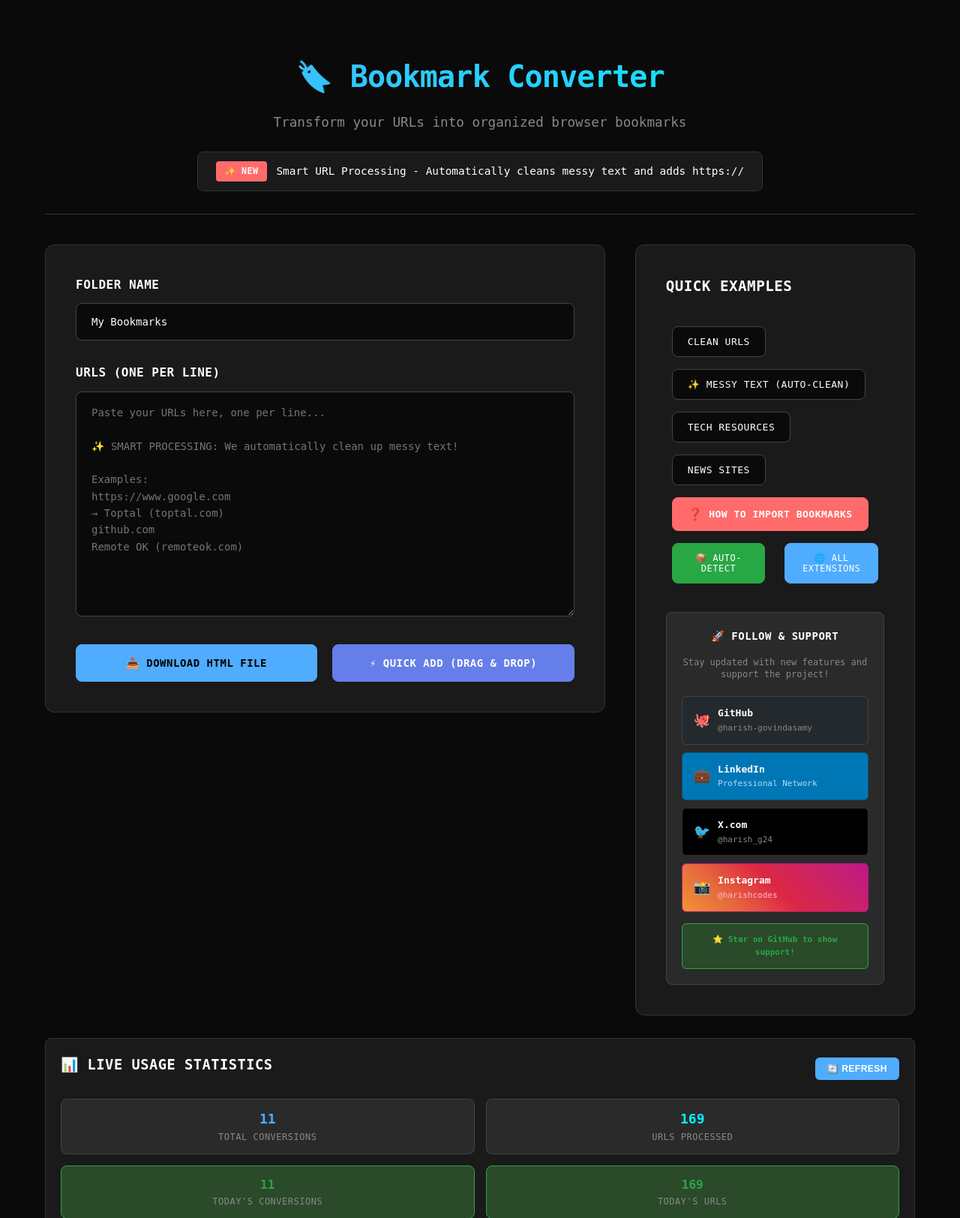
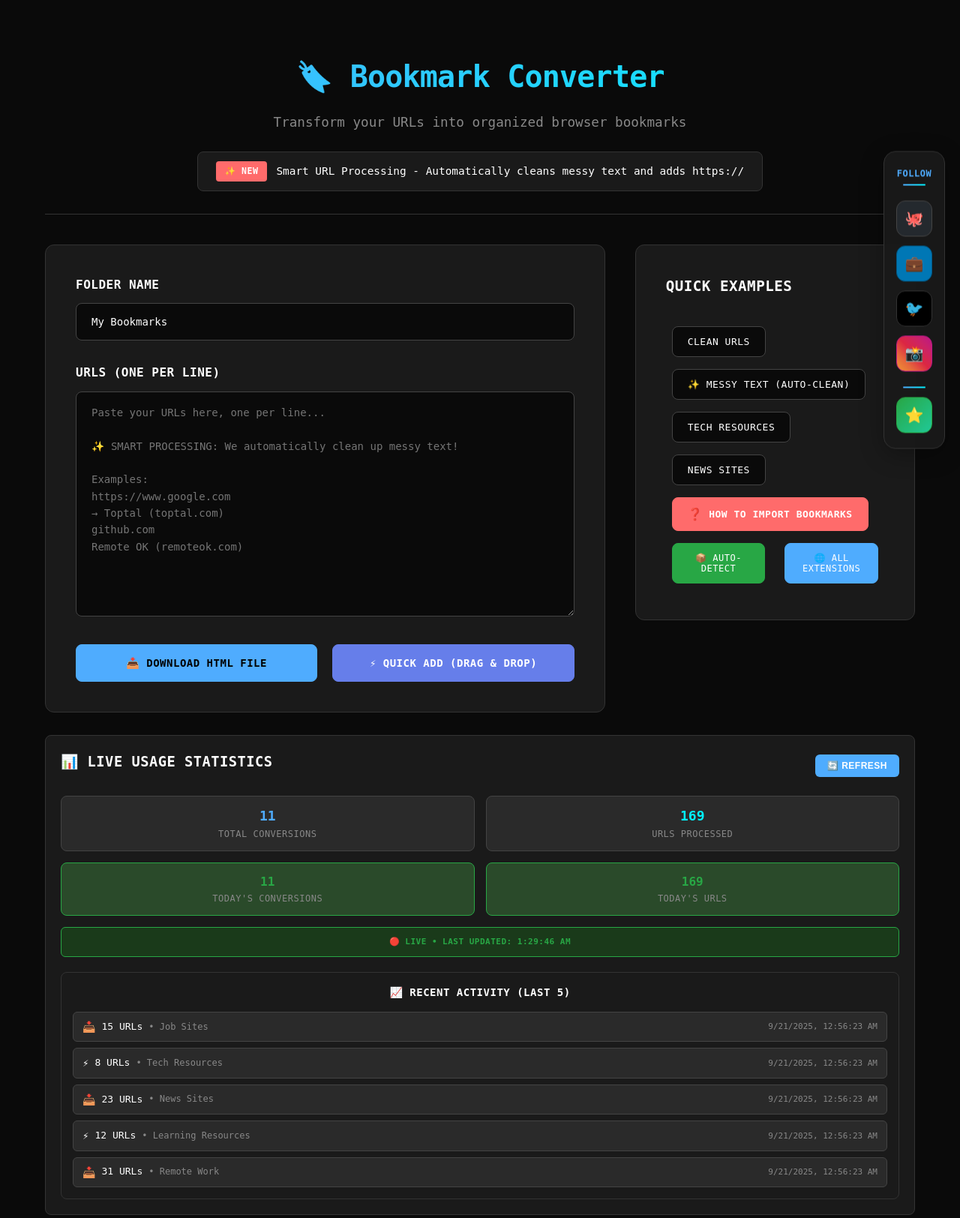
Before and after one commit to harish-govindasamy/bookmark-converter, a Flask app: page / in a window 1280 px wide. Shown: the top 1624 px of the page at 75% size. Run offline with Flask 3, Linux system fonts and the light colour scheme; data comes from the database, SQL or seed files in the repository.

Commit message:
✨ Revamp Social Media Integration on Index Page
✅ New Features:
- Introduced a modern floating social sidebar for enhanced visibility of social media links.
- Redesigned social media buttons with tooltips and improved hover effects for better user interaction.

🛠️ Code Improvements:
- Removed the previous "Follow & Support" section to streamline the layout.
- Implemented mobile responsiveness for the floating sidebar, ensuring accessibility across devices.

This update aims to enhance user engagement with social media while maintaining a clean and modern interface.

```diff
--- a/templates/index.html
+++ b/templates/index.html
@@ -872,55 +872,6 @@
             </button>
         </div>
 
-        <!-- Professional Social Media Section -->
-        <div style="margin-top: 30px; padding: 20px; background: #2a2a2a; border: 1px solid #444; border-radius: 8px;">
-            <h4 style="color: #fff; margin-bottom: 15px; font-size: 14px; font-weight: 600; text-transform: uppercase; letter-spacing: 0.5px; text-align: center;">
-                🚀 Follow & Support
-            </h4>
-            <p style="color: #888; text-align: center; margin-bottom: 20px; font-size: 12px; line-height: 1.4;">
-                Stay updated with new features and support the project!
-            </p>
-
-            <div style="display: grid; gap: 10px;">
-                <a href="https://github.com/harish-govindasamy" target="_blank" style="display: flex; align-items: center; gap: 10px; padding: 12px 15px; background: #24292e; border: 1px solid #444; border-radius: 6px; text-decoration: none; color: #fff; transition: all 0.2s ease; font-size: 13px; font-weight: 500;" onmouseover="this.style.background='#2d3339'; this.style.transform='translateY(-1px)'" onmouseout="this.style.background='#24292e'; this.style.transform='translateY(0)'">
-                    <span style="font-size: 18px;">🐙</span>
-                    <div>
-                        <div style="font-weight: 600; font-size: 13px;">GitHub</div>
-                        <div style="font-size: 11px; color: #888;">@harish-govindasamy</div>
-                    </div>
-                </a>
-
-                <a href="https://linkedin.com/in/itsharishg" target="_blank" style="display: flex; align-items: center; gap: 10px; padding: 12px 15px; background: #0077b5; border: 1px solid #005885; border-radius: 6px; text-decoration: none; color: #fff; transition: all 0.2s ease; font-size: 13px; font-weight: 500;" onmouseover="this.style.background='#005885'; this.style.transform='translateY(-1px)'" onmouseout="this.style.background='#0077b5'; this.style.transform='translateY(0)'">
-                    <span style="font-size: 18px;">💼</span>
-                    <div>
-                        <div style="font-weight: 600; font-size: 13px;">LinkedIn</div>
-                        <div style="font-size: 11px; color: #b3d9ff;">Professional Network</div>
-                    </div>
-                </a>
-
-                <a href="https://x.com/harish_g24" target="_blank" style="display: flex; align-items: center; gap: 10px; padding: 12px 15px; background: #000000; border: 1px solid #333; border-radius: 6px; text-decoration: none; color: #fff; transition: all 0.2s ease; font-size: 13px; font-weight: 500;" onmouseover="this.style.background='#1a1a1a'; this.style.transform='translateY(-1px)'" onmouseout="this.style.background='#000000'; this.style.transform='translateY(0)'">
-                    <span style="font-size: 18px;">🐦</span>
-                    <div>
-                        <div style="font-weight: 600; font-size: 13px;">X.com</div>
-                        <div style="font-size: 11px; color: #888;">@harish_g24</div>
-                    </div>
-                </a>
-
-                <a href="https://instagram.com/harishcodes" target="_blank" style="display: flex; align-items: center; gap: 10px; padding: 12px 15px; background: linear-gradient(45deg, #f09433 0%,#e6683c 25%,#dc2743 50%,#cc2366 75%,#bc1888 100%); border: 1px solid #bc1888; border-radius: 6px; text-decoration: none; color: #fff; transition: all 0.2s ease; font-size: 13px; font-weight: 500;" onmouseover="this.style.transform='translateY(-1px)'" onmouseout="this.style.transform='translateY(0)'">
-                    <span style="font-size: 18px;">📸</span>
-                    <div>
-                        <div style="font-weight: 600; font-size: 13px;">Instagram</div>
-                        <div style="font-size: 11px; color: #ffb3d9;">@harishcodes</div>
-                    </div>
-                </a>
-            </div>
-
-            <div style="background: #2a4a2a; border: 1px solid #28a745; border-radius: 6px; padding: 12px; margin-top: 15px; text-align: center;">
-                <p style="color: #28a745; margin: 0; font-size: 11px; font-weight: 600;">
-                    ⭐ Star on GitHub to show support!
-                </p>
-            </div>
-        </div>
             </div>
         </div>
 
@@ -1232,6 +1183,56 @@
                 <p id="statsContent">Loading...</p>
             </div>
         </div>
+    </div>
+
+    <!-- Modern Floating Social Sidebar -->
+    <div class="floating-social-sidebar" style="position: fixed; right: 20px; top: 50%; transform: translateY(-50%); z-index: 1000; display: flex; flex-direction: column; gap: 12px; background: rgba(26, 26, 26, 0.95); backdrop-filter: blur(10px); border: 1px solid #333; border-radius: 16px; padding: 20px 16px; box-shadow: 0 8px 32px rgba(0, 0, 0, 0.3); transition: all 0.3s ease;">
+        <div style="text-align: center; margin-bottom: 8px;">
+            <div style="color: #4facfe; font-size: 12px; font-weight: 600; text-transform: uppercase; letter-spacing: 0.5px; margin-bottom: 4px;">Follow</div>
+            <div style="width: 30px; height: 2px; background: linear-gradient(90deg, #4facfe, #00f2fe); margin: 0 auto; border-radius: 1px;"></div>
+        </div>
+
+        <a href="https://github.com/harish-govindasamy" target="_blank" class="social-btn" style="display: flex; align-items: center; justify-content: center; width: 48px; height: 48px; background: #24292e; border: 1px solid #444; border-radius: 12px; text-decoration: none; color: #fff; transition: all 0.3s ease; position: relative; overflow: hidden;" onmouseover="this.style.background='#2d3339'; this.style.transform='translateY(-2px) scale(1.05)'; this.style.boxShadow='0 8px 25px rgba(36, 41, 46, 0.4)'" onmouseout="this.style.background='#24292e'; this.style.transform='translateY(0) scale(1)'; this.style.boxShadow='none'">
+            <span style="font-size: 20px;">🐙</span>
+            <div class="social-tooltip" style="position: absolute; right: 60px; top: 50%; transform: translateY(-50%); background: #1a1a1a; color: #fff; padding: 8px 12px; border-radius: 8px; font-size: 12px; font-weight: 500; white-space: nowrap; opacity: 0; visibility: hidden; transition: all 0.3s ease; border: 1px solid #333;">
+                GitHub
+                <div style="position: absolute; right: -6px; top: 50%; transform: translateY(-50%); width: 0; height: 0; border-left: 6px solid #1a1a1a; border-top: 6px solid transparent; border-bottom: 6px solid transparent;"></div>
+            </div>
+        </a>
+
+        <a href="https://linkedin.com/in/itsharishg" target="_blank" class="social-btn" style="display: flex; align-items: center; justify-content: center; width: 48px; height: 48px; background: #0077b5; border: 1px solid #005885; border-radius: 12px; text-decoration: none; color: #fff; transition: all 0.3s ease; position: relative; overflow: hidden;" onmouseover="this.style.background='#005885'; this.style.transform='translateY(-2px) scale(1.05)'; this.style.boxShadow='0 8px 25px rgba(0, 119, 181, 0.4)'" onmouseout="this.style.background='#0077b5'; this.style.transform='translateY(0) scale(1)'; this.style.boxShadow='none'">
+            <span style="font-size: 20px;">💼</span>
+            <div class="social-tooltip" style="position: absolute; right: 60px; top: 50%; transform: translateY(-50%); background: #1a1a1a; color: #fff; padding: 8px 12px; border-radius: 8px; font-size: 12px; font-weight: 500; white-space: nowrap; opacity: 0; visibility: hidden; transition: all 0.3s ease; border: 1px solid #333;">
+                LinkedIn
+                <div style="position: absolute; right: -6px; top: 50%; transform: translateY(-50%); width: 0; height: 0; border-left: 6px solid #1a1a1a; border-top: 6px solid transparent; border-bottom: 6px solid transparent;"></div>
+            </div>
+        </a>
+
+        <a href="https://x.com/harish_g24" target="_blank" class="social-btn" style="display: flex; align-items: center; justify-content: center; width: 48px; height: 48px; background: #000000; border: 1px solid #333; border-radius: 12px; text-decoration: none; color: #fff; transition: all 0.3s ease; position: relative; overflow: hidden;" onmouseover="this.style.background='#1a1a1a'; this.style.transform='translateY(-2px) scale(1.05)'; this.style.boxShadow='0 8px 25px rgba(0, 0, 0, 0.6)'" onmouseout="this.style.background='#000000'; this.style.transform='translateY(0) scale(1)'; this.style.boxShadow='none'">
+            <span style="font-size: 20px;">🐦</span>
+            <div class="social-tooltip" style="position: absolute; right: 60px; top: 50%; transform: translateY(-50%); background: #1a1a1a; color: #fff; padding: 8px 12px; border-radius: 8px; font-size: 12px; font-weight: 500; white-space: nowrap; opacity: 0; visibility: hidden; transition: all 0.3s ease; border: 1px solid #333;">
+                X.com
+                <div style="position: absolute; right: -6px; top: 50%; transform: translateY(-50%); width: 0; height: 0; border-left: 6px solid #1a1a1a; border-top: 6px solid transparent; border-bottom: 6px solid transparent;"></div>
+            </div>
+        </a>
+
+        <a href="https://instagram.com/harishcodes" target="_blank" class="social-btn" style="display: flex; align-items: center; justify-content: center; width: 48px; height: 48px; background: linear-gradient(45deg, #f09433 0%,#e6683c 25%,#dc2743 50%,#cc2366 75%,#bc1888 100%); border: 1px solid #bc1888; border-radius: 12px; text-decoration: none; color: #fff; transition: all 0.3s ease; position: relative; overflow: hidden;" onmouseover="this.style.transform='translateY(-2px) scale(1.05)'; this.style.boxShadow='0 8px 25px rgba(188, 24, 136, 0.4)'" onmouseout="this.style.transform='translateY(0) scale(1)'; this.style.boxShadow='none'">
+            <span style="font-size: 20px;">📸</span>
+            <div class="social-tooltip" style="position: absolute; right: 60px; top: 50%; transform: translateY(-50%); background: #1a1a1a; color: #fff; padding: 8px 12px; border-radius: 8px; font-size: 12px; font-weight: 500; white-space: nowrap; opacity: 0; visibility: hidden; transition: all 0.3s ease; border: 1px solid #333;">
+                Instagram
+                <div style="position: absolute; right: -6px; top: 50%; transform: translateY(-50%); width: 0; height: 0; border-left: 6px solid #1a1a1a; border-top: 6px solid transparent; border-bottom: 6px solid transparent;"></div>
+            </div>
+        </a>
+
+        <div style="width: 30px; height: 2px; background: linear-gradient(90deg, #4facfe, #00f2fe); margin: 8px auto 0; border-radius: 1px;"></div>
+
+        <a href="https://github.com/harish-govindasamy" target="_blank" style="display: flex; align-items: center; justify-content: center; width: 48px; height: 48px; background: linear-gradient(135deg, #28a745, #20c997); border: 1px solid #28a745; border-radius: 12px; text-decoration: none; color: #fff; transition: all 0.3s ease; position: relative; overflow: hidden;" onmouseover="this.style.background='linear-gradient(135deg, #20c997, #28a745)'; this.style.transform='translateY(-2px) scale(1.05)'; this.style.boxShadow='0 8px 25px rgba(40, 167, 69, 0.4)'" onmouseout="this.style.background='linear-gradient(135deg, #28a745, #20c997)'; this.style.transform='translateY(0) scale(1)'; this.style.boxShadow='none'">
+            <span style="font-size: 20px;">⭐</span>
+            <div class="social-tooltip" style="position: absolute; right: 60px; top: 50%; transform: translateY(-50%); background: #1a1a1a; color: #fff; padding: 8px 12px; border-radius: 8px; font-size: 12px; font-weight: 500; white-space: nowrap; opacity: 0; visibility: hidden; transition: all 0.3s ease; border: 1px solid #333;">
+                Star on GitHub
+                <div style="position: absolute; right: -6px; top: 50%; transform: translateY(-50%); width: 0; height: 0; border-left: 6px solid #1a1a1a; border-top: 6px solid transparent; border-bottom: 6px solid transparent;"></div>
+            </div>
+        </a>
     </div>
 
     <script>
@@ -1619,6 +1620,42 @@ https://www.theverge.com`
         // Auto-refresh stats every 30 seconds for live updates
         setInterval(loadStats, 30000);
 
+        // Floating Social Sidebar functionality
+        document.addEventListener('DOMContentLoaded', function() {
+            const socialBtns = document.querySelectorAll('.social-btn');
+
+            socialBtns.forEach(btn => {
+                btn.addEventListener('mouseenter', function() {
+                    const tooltip = this.querySelector('.social-tooltip');
+                    if (tooltip) {
+                        tooltip.style.opacity = '1';
+                        tooltip.style.visibility = 'visible';
+                    }
+                });
+
+                btn.addEventListener('mouseleave', function() {
+                    const tooltip = this.querySelector('.social-tooltip');
+                    if (tooltip) {
+                        tooltip.style.opacity = '0';
+                        tooltip.style.visibility = 'hidden';
+                    }
+                });
+            });
+
+            // Hide floating sidebar on mobile
+            function checkMobile() {
+                const sidebar = document.querySelector('.floating-social-sidebar');
+                if (window.innerWidth <= 768) {
+                    if (sidebar) sidebar.style.display = 'none';
+                } else {
+                    if (sidebar) sidebar.style.display = 'flex';
+                }
+            }
+
+            checkMobile();
+            window.addEventListener('resize', checkMobile);
+        });
+
         // Modal tutorial functions
         function openTutorial() {
             document.getElementById('tutorialModal').classList.add('active');
```
